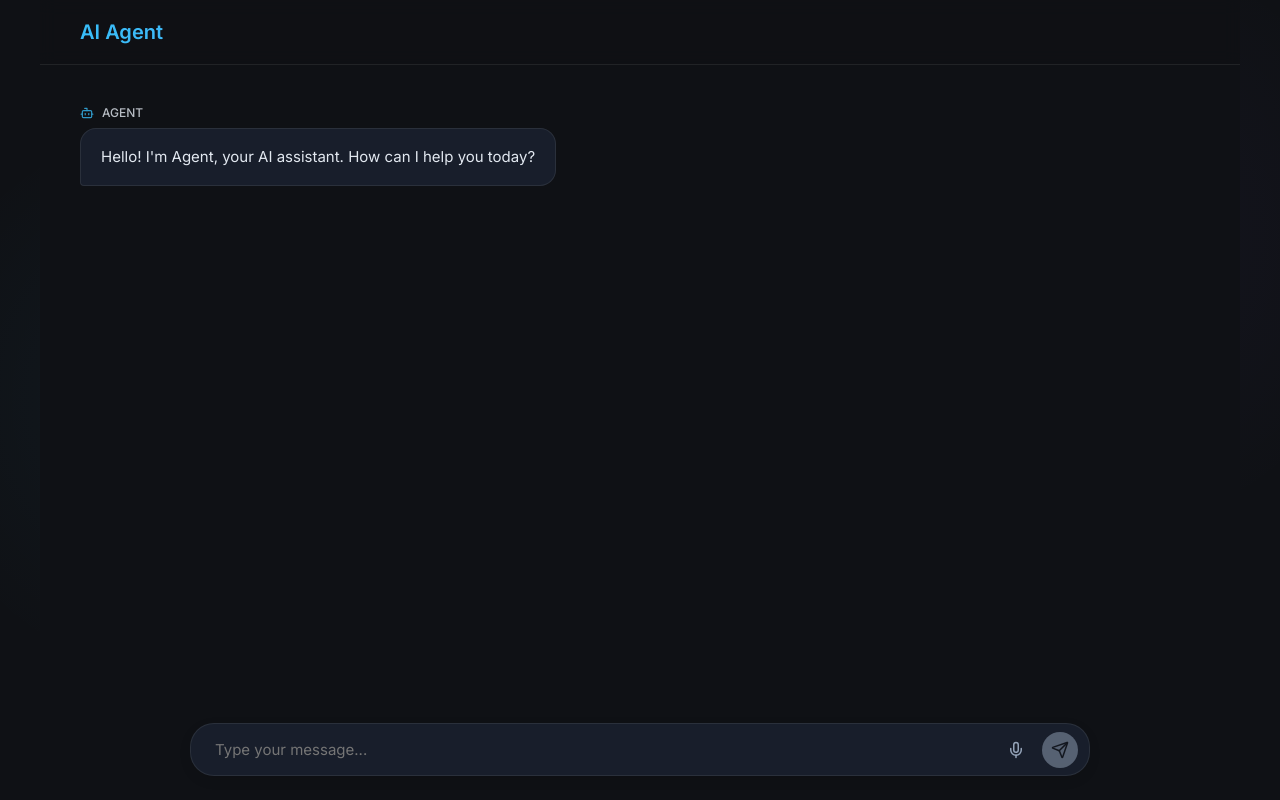
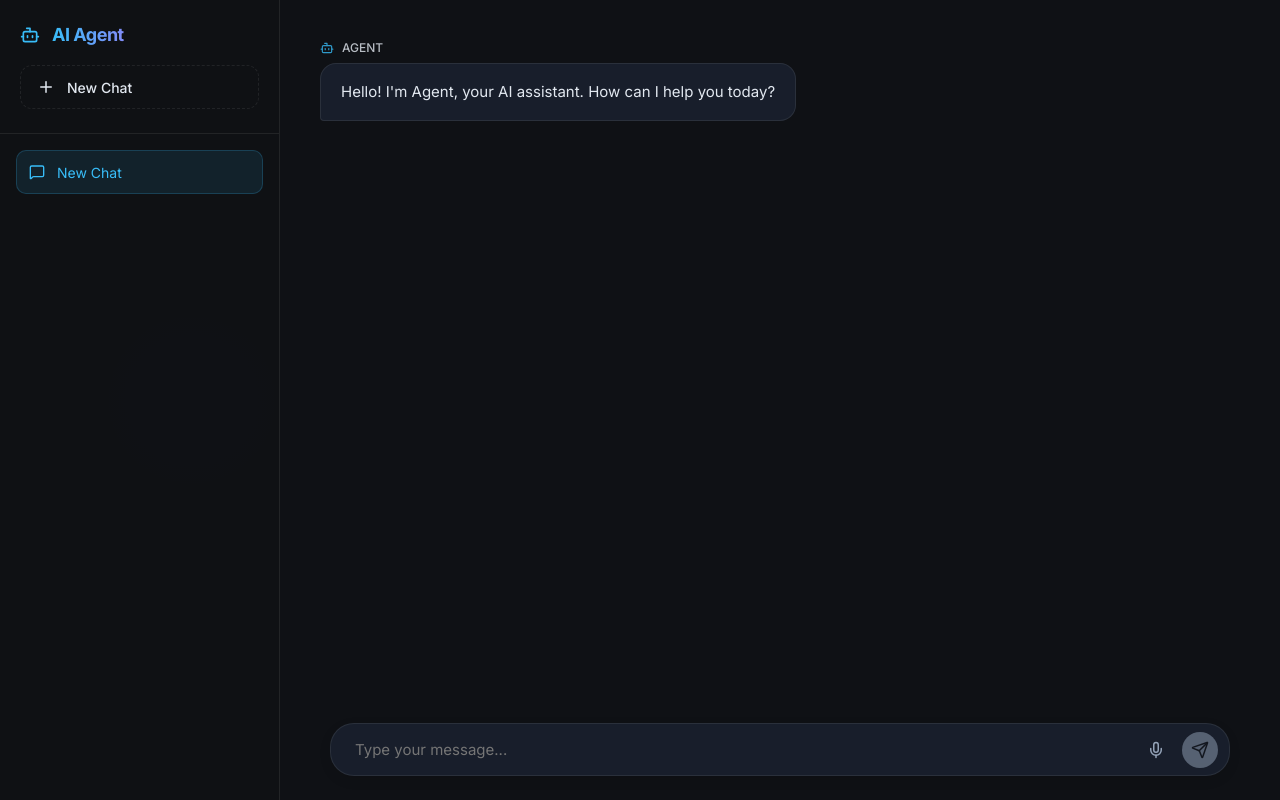
Before and after one commit to Shruti-edelta/agent, a React app in the folder frontend/: page /chat in a window 1280 px wide. Built offline with nearby package versions, Linux system fonts and the light colour scheme; the HTML template or start-up script is replaced by a standard one.

Commit message:
add multi chat

```diff
--- a/frontend/src/index.css
+++ b/frontend/src/index.css
@@ -182,118 +182,159 @@ body {
 }
 
 .chat-layout.chatbot-mode {
-  justify-content: center;
+  /* Removed justify-content: center to accommodate sidebar */
 }
 
 .chat-layout.chatbot-mode .chat-main {
-  max-width: 1200px;
-  width: 100%;
+  flex: 1;
+  display: flex;
+  flex-direction: column;
 }
 
 /* Sidebar */
 .sidebar {
-  width: 320px;
+  width: 280px;
   border-right: 1px solid var(--border-color);
   background: rgba(15, 17, 21, 0.95);
   display: flex;
   flex-direction: column;
   z-index: 10;
+  transition: all 0.3s ease;
 }
 
 .sidebar-header {
-  padding: 20px;
+  padding: 24px 20px;
   border-bottom: 1px solid var(--border-color);
   display: flex;
-  justify-content: space-between;
-  align-items: center;
+  flex-direction: column;
+  gap: 20px;
 }
 
-.sidebar-title {
+.agent-title {
   display: flex;
   align-items: center;
-  gap: 8px;
-  font-weight: 600;
+  gap: 12px;
+}
+
+.agent-title h1 {
+  font-size: 18px;
+  font-weight: 700;
+  background: linear-gradient(90deg, #38bdf8, #818cf8);
+  -webkit-background-clip: text;
+  -webkit-text-fill-color: transparent;
+  letter-spacing: -0.5px;
+}
+
+.new-chat-btn {
+  width: 100%;
+  display: flex;
+  align-items: center;
+  gap: 12px;
+  padding: 12px 16px;
+  background: transparent;
+  border: 1px dashed var(--border-color);
+  border-radius: 12px;
   color: var(--text-primary);
+  font-size: 14px;
+  font-weight: 500;
+  cursor: pointer;
+  transition: all 0.2s ease;
+}
+
+.new-chat-btn:hover {
+  border-color: var(--primary-btn);
+  background: rgba(56, 189, 248, 0.05);
+  color: var(--primary-btn);
 }
 
 .sidebar-content {
   flex: 1;
   overflow-y: auto;
-  padding: 20px;
+  padding: 16px;
+  display: flex;
+  flex-direction: column;
+  gap: 8px;
 }
 
-.table-box {
-  margin-bottom: 16px;
+.history-item {
+  display: flex;
+  align-items: center;
+  justify-content: space-between;
+  padding: 10px 12px;
+  border-radius: 10px;
+  color: var(--text-secondary);
+  font-size: 14px;
+  cursor: pointer;
+  transition: all 0.2s ease;
+  position: relative;
 }
 
-.table-header {
+.history-item:hover {
+  background: rgba(255, 255, 255, 0.05);
+  color: var(--text-primary);
+}
+
+.history-item.active {
+  background: rgba(56, 189, 248, 0.1);
+  color: var(--primary-btn);
+  border: 1px solid rgba(56, 189, 248, 0.2);
+}
+
+.history-item-left {
+  display: flex;
+  align-items: center;
+  gap: 12px;
+  flex: 1;
+  overflow: hidden;
+}
+
+.history-item-right {
   display: flex;
   align-items: center;
   gap: 8px;
-  padding: 8px 12px;
-  background: rgba(255, 255, 255, 0.03);
-  border-radius: 6px;
-  font-size: 14px;
-  font-weight: 500;
-  color: var(--text-primary);
-  cursor: pointer;
-  user-select: none;
-  transition: background 0.2s;
 }
 
-.table-header:hover {
-  background: rgba(255, 255, 255, 0.05);
+.typing-dot {
+  width: 6px;
+  height: 6px;
+  background-color: var(--primary-btn);
+  border-radius: 50%;
+  animation: pulsate 1.5s infinite ease-in-out;
 }
 
-.columns-list {
-  padding: 8px 12px 8px 32px;
-  display: flex;
-  flex-direction: column;
-  gap: 6px;
+@keyframes pulsate {
+  0% { transform: scale(1); opacity: 0.5; }
+  50% { transform: scale(1.5); opacity: 1; }
+  100% { transform: scale(1); opacity: 0.5; }
 }
 
-.column-item {
-  display: flex;
-  justify-content: space-between;
-  font-size: 13px;
-  color: var(--text-secondary);
+.chat-title {
+  white-space: nowrap;
+  overflow: hidden;
+  text-overflow: ellipsis;
 }
 
-.column-type {
-  font-family: monospace;
-  font-size: 11px;
-  color: #818cf8;
-  background: rgba(129, 140, 248, 0.1);
-  padding: 2px 6px;
+.delete-chat-btn {
+  opacity: 0;
+  background: transparent;
+  border: none;
+  color: var(--text-secondary);
+  cursor: pointer;
+  padding: 4px;
   border-radius: 4px;
-}
-
-.logout-btn {
-  padding: 16px;
-  border-top: 1px solid var(--border-color);
-  display: flex;
-  justify-content: center;
-}
-
-.logout-btn button {
-  width: 100%;
-  background: transparent;
-  color: var(--text-secondary);
-  border: 1px solid var(--border-color);
-  padding: 10px;
-  border-radius: 8px;
-  cursor: pointer;
   display: flex;
   align-items: center;
   justify-content: center;
-  gap: 8px;
   transition: all 0.2s;
 }
 
-.logout-btn button:hover {
+.history-item:hover .delete-chat-btn {
+  opacity: 1;
+}
+
+.delete-chat-btn:hover {
   background: rgba(239, 68, 68, 0.1);
   color: #ef4444;
-  border-color: rgba(239, 68, 68, 0.3);
 }
 
 /* Chat Area */
--- a/frontend/src/pages/ChatPage.jsx
+++ b/frontend/src/pages/ChatPage.jsx
@@ -1,21 +1,31 @@
 import { useState, useEffect, useRef } from 'react';
-import { Send, Mic, MicOff } from 'lucide-react';
+import { Send, Mic, MicOff, Plus, MessageSquare, Bot, Trash2 } from 'lucide-react';
 import api from '../api';
 import ChatMessage from '../components/ChatMessage';
 
 export default function ChatPage() {
   const messagesEndRef = useRef(null);
 
-  const [messages, setMessages] = useState([
-    {
+  const initialGreeting = {
     role: 'bot',
     answer: "Hello! I'm Agent, your AI assistant. How can I help you today?",
+  };
+
+  const [chats, setChats] = useState([
+    {
+      id: Date.now(),
+      title: 'New Chat',
+      messages: [initialGreeting]
     }
   ]);
+  const [activeChatId, setActiveChatId] = useState(chats[0].id);
   const [input, setInput] = useState('');
-  const [isTyping, setIsTyping] = useState(false);
+  const [typingChatId, setTypingChatId] = useState(null); // Changed to store specific chat ID
   const [isListening, setIsListening] = useState(false);
   const recognitionRef = useRef(null);
+
+  const activeChat = chats.find(c => c.id === activeChatId) || chats[0];
+  const messages = activeChat.messages;
 
   useEffect(() => {
     if ('SpeechRecognition' in window || 'webkitSpeechRecognition' in window) {
@@ -63,7 +73,32 @@ export default function ChatPage() {
 
   useEffect(() => {
     messagesEndRef.current?.scrollIntoView({ behavior: 'smooth' });
-  }, [messages, isTyping]);
+  }, [messages, typingChatId]); // Scroll when typing indicator changes for active chat
+
+  const handleNewChat = () => {
+    const newChat = {
+      id: Date.now(),
+      title: 'New Chat',
+      messages: [initialGreeting]
+    };
+    setChats(prev => [newChat, ...prev]);
+    setActiveChatId(newChat.id);
+    setInput('');
+  };
+
+  const deleteChat = (id, e) => {
+    e.stopPropagation();
+    if (chats.length === 1) {
+      handleNewChat();
+      setChats(prev => prev.filter(c => c.id !== id));
+      return;
+    }
+    const newChats = chats.filter(c => c.id !== id);
+    setChats(newChats);
+    if (activeChatId === id) {
+      setActiveChatId(newChats[0].id);
+    }
+  };
 
   const handleSend = async (e) => {
     e.preventDefault();
@@ -74,8 +109,16 @@ export default function ChatPage() {
       setIsListening(false);
     }
 
+    const currentChatId = activeChatId; // Store the ID at the moment of sending
     const userPrompt = input.trim();
     setInput('');
+
+    // Update title if it's the first message
+    if (messages.length === 1) {
+      setChats(prev => prev.map(c =>
+        c.id === currentChatId ? { ...c, title: userPrompt.substring(0, 30) + (userPrompt.length > 30 ? '...' : '') } : c
+      ));
+    }
 
     // Format history for backend
     const history = messages.map(msg => ({
@@ -83,8 +126,11 @@ export default function ChatPage() {
       content: msg.role === 'bot' ? msg.answer : msg.content
     }));
 
-    setMessages(prev => [...prev, { role: 'user', content: userPrompt }]);
-    setIsTyping(true);
+    // Optimistically update UI
+    setChats(prev => prev.map(c =>
+      c.id === currentChatId ? { ...c, messages: [...c.messages, { role: 'user', content: userPrompt }] } : c
+    ));
+    setTypingChatId(currentChatId); // Set typing for this specific chat
 
     try {
       const res = await api.post('/chat', {
@@ -93,34 +139,78 @@ export default function ChatPage() {
       });
       const { answer, success, message } = res.data;
 
-      setMessages(prev => [...prev, {
+      setChats(prev => prev.map(c =>
+        c.id === currentChatId ? {
+          ...c,
+          messages: [...c.messages, {
             role: 'bot',
             answer: answer,
             error: !success ? message : null
-      }]);
+          }]
+        } : c
+      ));
     } catch (err) {
-      setMessages(prev => [...prev, {
+      setChats(prev => prev.map(c =>
+        c.id === currentChatId ? {
+          ...c,
+          messages: [...c.messages, {
             role: 'bot',
             error: err.response?.data?.message || err.message || 'An error occurred while generating the response.'
-      }]);
+          }]
+        } : c
+      ));
     } finally {
-      setIsTyping(false);
+      if (currentChatId === activeChatId) {
+        setTypingChatId(null); // Only clear if we're still on the same chat
+      } else {
+        // If we switched away, we still need to clear the typing status for that ID eventually
+        setTypingChatId(prev => prev === currentChatId ? null : prev);
+      }
     }
   };
 
   return (
     <div className="chat-layout chatbot-mode">
+      <aside className="sidebar">
+        <div className="sidebar-header">
+          <div className="agent-title">
+            <Bot size={20} color="#38bdf8" />
+            <h1>AI Agent</h1>
+          </div>
+          <button className="new-chat-btn" onClick={handleNewChat}>
+            <Plus size={18} />
+            <span>New Chat</span>
+          </button>
+        </div>
+        <div className="sidebar-content">
+          {chats.map(chat => (
+            <div
+              key={chat.id}
+              className={`history-item ${chat.id === activeChatId ? 'active' : ''}`}
+              onClick={() => setActiveChatId(chat.id)}
+            >
+              <div className="history-item-left">
+                <MessageSquare size={16} />
+                <span className="chat-title">{chat.title}</span>
+              </div>
+              <div className="history-item-right">
+                {typingChatId === chat.id && <div className="typing-dot"></div>}
+                <button className="delete-chat-btn" onClick={(e) => deleteChat(chat.id, e)}>
+                  <Trash2 size={14} />
+                </button>
+              </div>
+            </div>
+          ))}
+        </div>
+      </aside>
+
       <div className="chat-main">
-        <header className="chat-header">
-          <h1>AI Agent</h1>
-        </header>
-
         <div className="chat-messages">
           {messages.map((msg, i) => (
             <ChatMessage key={i} message={msg} />
           ))}
 
-          {isTyping && (
+          {typingChatId === activeChatId && (
             <div className="typing-indicator">
               <div className="dot"></div>
               <div className="dot"></div>
@@ -138,13 +228,13 @@ export default function ChatPage() {
               placeholder="Type your message..."
               value={input}
               onChange={(e) => setInput(e.target.value)}
-              disabled={isTyping}
+              disabled={typingChatId === activeChatId}
             />
             <button
               type="button"
               className={`mic-btn ${isListening ? 'active' : ''}`}
               onClick={toggleListen}
-              disabled={isTyping}
+              disabled={typingChatId === activeChatId}
               title={isListening ? "Stop Listening" : "Start Voice Input"}
             >
               {isListening ? <MicOff size={18} /> : <Mic size={18} />}
@@ -152,7 +242,7 @@ export default function ChatPage() {
             <button
               type="submit"
               className="send-btn"
-              disabled={!input.trim() || isTyping}
+              disabled={!input.trim() || typingChatId === activeChatId}
               title="Send Message"
             >
               <Send size={18} />
```
Lines whose indentation alone changed are shown as unchanged.
